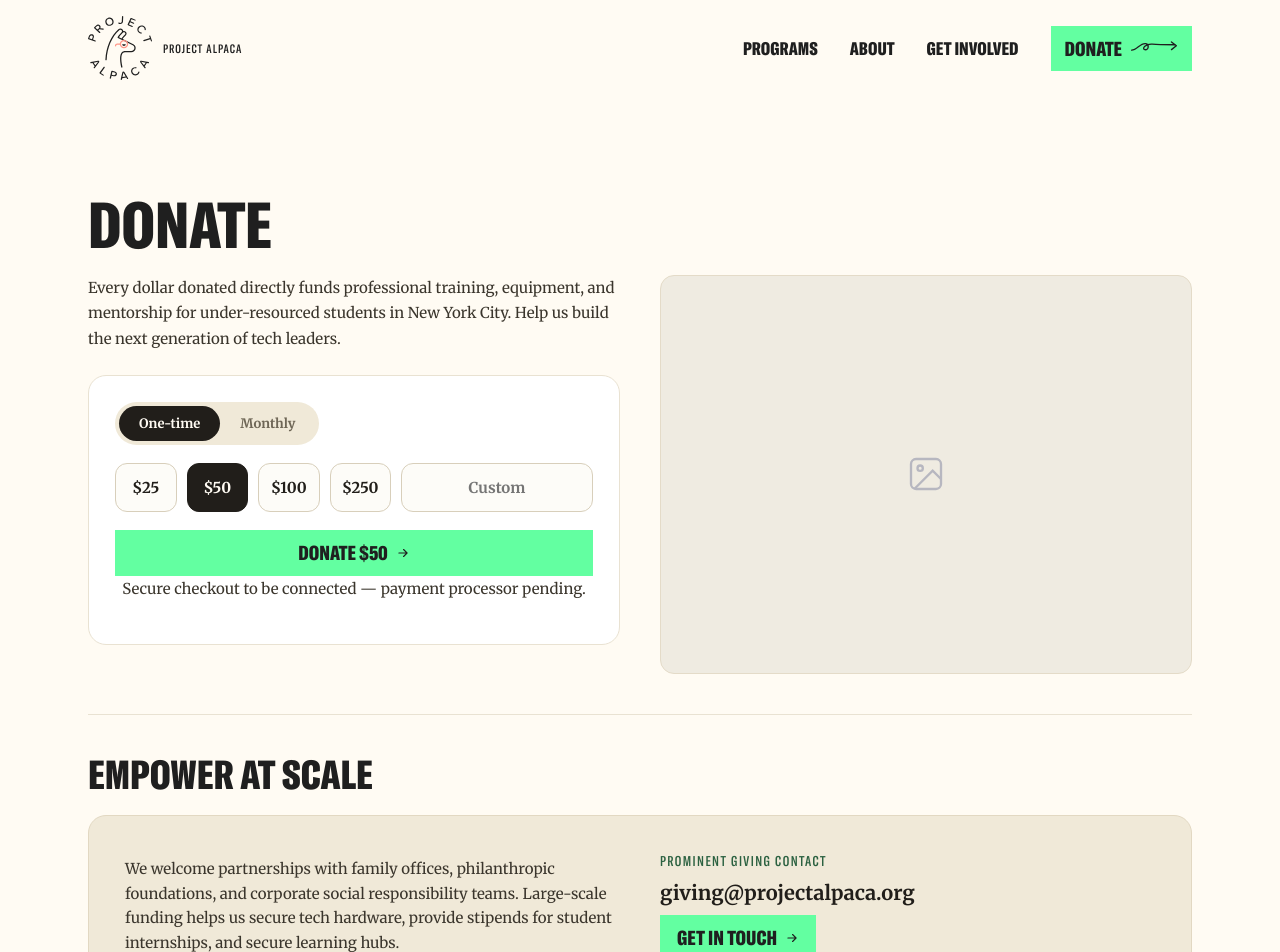
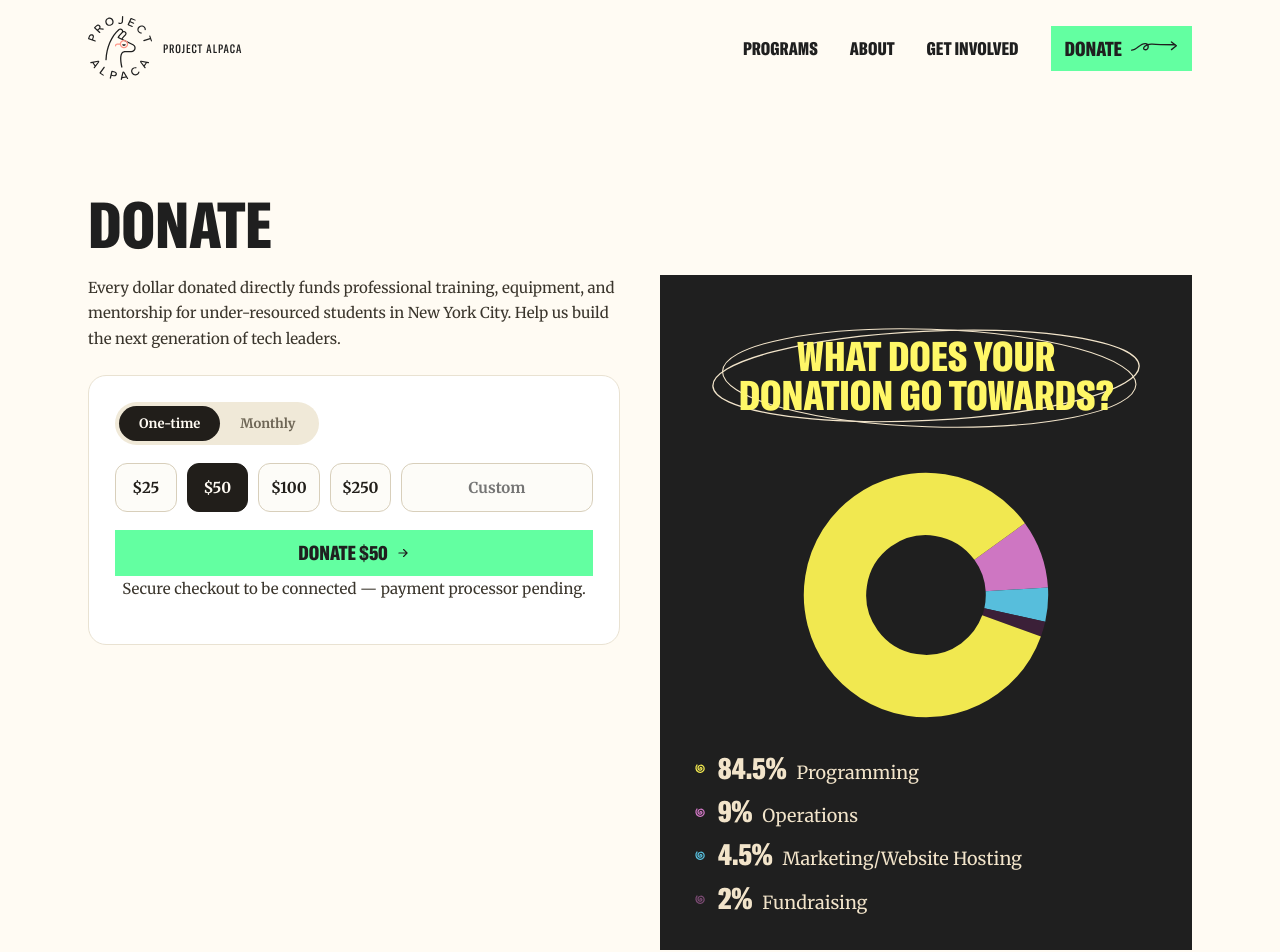
Before and after one commit to jellyfishing2346/project-alpaca, a React (Vite) app: page /donate in a window 1280 px wide. Shown: the top 952 px of the page. Built offline with nearby package versions, Linux system fonts and the light colour scheme.

Commit message:
Donate: add donation breakdown graphic

```diff
--- a/Donate.jsx
+++ b/Donate.jsx
@@ -9,6 +9,62 @@ const Arrow = () => (
 const ImgBox = ({ className }) => (
   <div className={"hi-img " + (className || "")}><svg width="40" height="40" viewBox="0 0 24 24" fill="none" stroke="#B7B7C0" strokeWidth="1.4"><rect x="3" y="3" width="18" height="18" rx="3" /><circle cx="8.5" cy="8.5" r="1.6" /><path d="m21 15-5-5L5 21" /></svg></div>
 );
+
+// "What does your donation go towards?" — the donation breakdown graphic, built in code so it stays
+// sharp, screen-reader friendly, and easy to update: edit the percentages in BREAKDOWN (they should sum to 100).
+const BREAKDOWN = [
+  { pct: 84.5, label: "Programming", color: "#F1E850" },
+  { pct: 9, label: "Operations", color: "#CE76C2" },
+  { pct: 4.5, label: "Marketing/Website Hosting", color: "#57BEDC" },
+  { pct: 2, label: "Fundraising", color: "#3B2038" },
+];
+
+const Swirl = ({ color }) => (
+  <svg className="db-swirl" viewBox="0 0 20 20" aria-hidden="true">
+    <path d="M10 10.5c0-.8.7-1.3 1.4-1.1.9.3 1.2 1.4.8 2.2-.6 1.2-2.2 1.5-3.3.8-1.5-.9-1.7-3-.8-4.3 1.2-1.7 3.7-2 5.3-.9 2 1.4 2.3 4.3.9 6.2-1.6 2.3-5 2.6-7.1 1-2.6-1.9-2.9-5.7-1-8.1" fill="none" stroke={color} strokeWidth="1.6" strokeLinecap="round" />
+  </svg>
+);
+
+function Donut() {
+  // Slices go clockwise; the small ones start just above "3 o'clock", as in the graphic.
+  const order = [BREAKDOWN[1], BREAKDOWN[2], BREAKDOWN[3], BREAKDOWN[0]];
+  const r = 70, c = 2 * Math.PI * r;
+  let offset = 0;
+  return (
+    <svg className="db-donut" viewBox="0 0 200 200" role="img"
+      aria-label={BREAKDOWN.map((b) => `${b.pct}% ${b.label}`).join(", ")}>
+      <g transform="rotate(-36 100 100)">
+        {order.map((b) => {
+          const len = (b.pct / 100) * c;
+          const el = <circle key={b.label} cx="100" cy="100" r={r} fill="none" stroke={b.color} strokeWidth="48"
+            strokeDasharray={`${len} ${c - len}`} strokeDashoffset={-offset} />;
+          offset += len;
+          return el;
+        })}
+      </g>
+    </svg>
+  );
+}
+
+function DonationBreakdown() {
+  return (
+    <figure className="db">
+      <figcaption className="db-title">
+        <svg className="db-loop" viewBox="0 0 400 120" preserveAspectRatio="none" aria-hidden="true">
+          <ellipse cx="200" cy="60" rx="194" ry="44" transform="rotate(-3 200 60)" fill="none" stroke="#F2E4CA" strokeWidth="1.2" />
+          <ellipse cx="203" cy="62" rx="188" ry="48" transform="rotate(2 200 60)" fill="none" stroke="#F2E4CA" strokeWidth="1" />
+        </svg>
+        <span>What does your donation go towards?</span>
+      </figcaption>
+      <Donut />
+      <ul className="db-legend">
+        {BREAKDOWN.map((b) => (
+          <li key={b.label}><Swirl color={b.color === "#3B2038" ? "#7A4A72" : b.color} /><b>{b.pct}%</b> {b.label}</li>
+        ))}
+      </ul>
+    </figure>
+  );
+}
 
 const AMOUNTS = [25, 50, 100, 250];
 
@@ -42,7 +98,7 @@ export default function Donate() {
                 <p className="wnote">Secure checkout to be connected — payment processor pending.</p>
               </div>
             </div>
-            <ImgBox className="overview-img" style={{ aspectRatio: "3/4" }} />
+            <DonationBreakdown />
           </div>
         </section>
 
--- a/styles.css
+++ b/styles.css
@@ -1384,3 +1384,15 @@ a.fl-pcard img { transition:transform .3s ease; }
 .ct-field { gap:8px; }
 .ct-send { margin-top:24px; }
 .ct-intro { max-width:580px; }
+
+/* Donate: "What does your donation go towards?" breakdown (replaces the image placeholder) */
+.db { margin:0; background:#1F1F1F; color:#F2E4CA; padding:40px 32px 36px; display:flex; flex-direction:column; align-items:center; gap:28px; box-sizing:border-box; }
+.db-title { position:relative; width:100%; max-width:440px; padding:22px 18px; text-align:center; }
+.db-title span { position:relative; font-family:var(--font-display); font-weight:900; font-size:clamp(30px, 3.2vw, 44px); line-height:.95; text-transform:uppercase; color:#FFF767; }
+.db-loop { position:absolute; inset:0; width:100%; height:100%; }
+.db-donut { width:min(260px, 70%); height:auto; }
+.db-legend { list-style:none; margin:0; padding:0; display:flex; flex-direction:column; gap:12px; align-self:stretch; }
+.db-legend li { display:flex; align-items:baseline; gap:10px; font-family:var(--font-serif); font-size:18px; line-height:1.3; color:#F2E4CA; }
+.db-legend b { font-family:var(--font-display); font-weight:900; font-size:30px; line-height:1; color:#F2E4CA; min-width:76px; }
+.db-swirl { width:16px; height:16px; flex:none; align-self:center; }
+.db-legend b { min-width:0; }   /* label follows its number, as in the original graphic */
```
Also changed, not shown: 1 other file (tests, documents, lock files or other folders).
